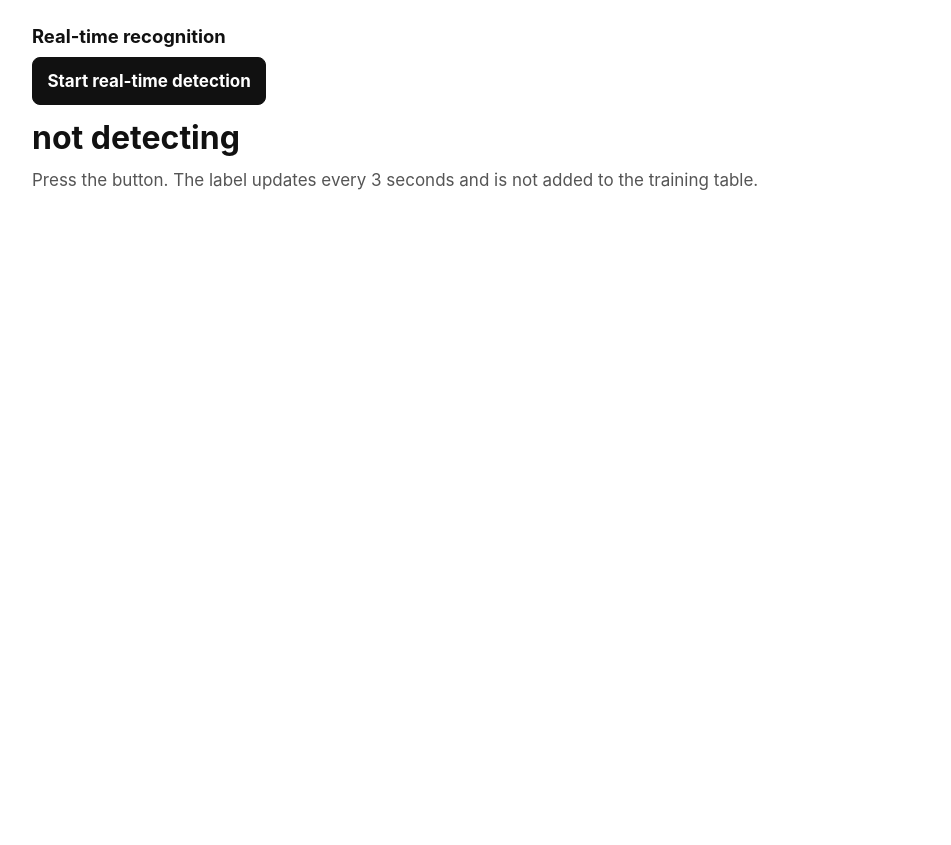
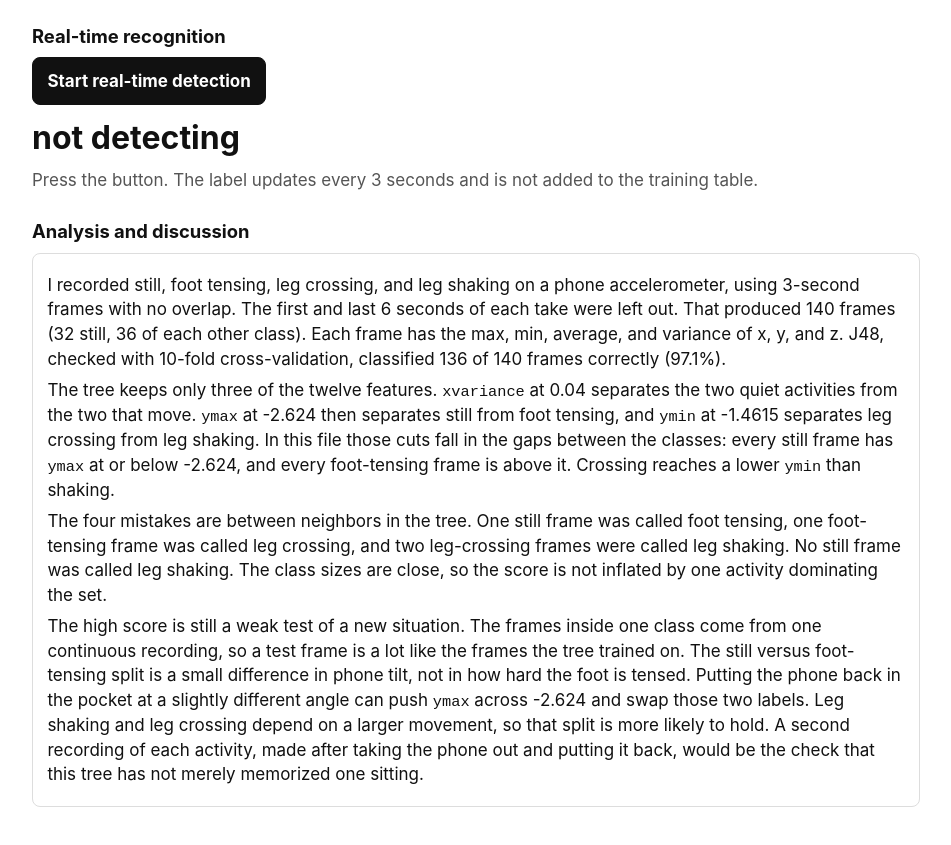
Before and after one commit to shunasokeio/SHUN_ASO, a plain HTML site: page assignment/activity.html in a window 1280 px wide. Shown: the part 1295-2140 px from the top of the page, without its empty margins (164-1115 px from the left). Before the commit the page ends 1545 px from the top, so only its background shows below. Drawn offline with Linux system fonts and the light colour scheme.

Commit message:
Add a short analysis of the J48 activity classifier.

```diff
--- a/assignment/activity.html
+++ b/assignment/activity.html
@@ -146,6 +146,11 @@
       border: 1px solid var(--line);
       border-radius: 8px;
     }
+
+    .weka code {
+      font-family: ui-monospace, "Cascadia Code", monospace;
+      font-size: 0.9em;
+    }
   </style>
 </head>
 <body>
@@ -230,6 +235,14 @@ xvariance &gt; 0.04
   <p class="activity-now" id="recognized">not detecting</p>
   <p class="hint" id="recognize-detail">Press the button. The label updates every 3 seconds and is not added to the training table.</p>
   <ul id="recognize-log"></ul>
+
+  <h2>Analysis and discussion</h2>
+  <div class="weka">
+    <p>I recorded still, foot tensing, leg crossing, and leg shaking on a phone accelerometer, using 3-second frames with no overlap. The first and last 6 seconds of each take were left out. That produced 140 frames (32 still, 36 of each other class). Each frame has the max, min, average, and variance of x, y, and z. J48, checked with 10-fold cross-validation, classified 136 of 140 frames correctly (97.1%).</p>
+    <p>The tree keeps only three of the twelve features. <code>xvariance</code> at 0.04 separates the two quiet activities from the two that move. <code>ymax</code> at -2.624 then separates still from foot tensing, and <code>ymin</code> at -1.4615 separates leg crossing from leg shaking. In this file those cuts fall in the gaps between the classes: every still frame has <code>ymax</code> at or below -2.624, and every foot-tensing frame is above it. Crossing reaches a lower <code>ymin</code> than shaking.</p>
+    <p>The four mistakes are between neighbors in the tree. One still frame was called foot tensing, one foot-tensing frame was called leg crossing, and two leg-crossing frames were called leg shaking. No still frame was called leg shaking. The class sizes are close, so the score is not inflated by one activity dominating the set.</p>
+    <p>The high score is still a weak test of a new situation. The frames inside one class come from one continuous recording, so a test frame is a lot like the frames the tree trained on. The still versus foot-tensing split is a small difference in phone tilt, not in how hard the foot is tensed. Putting the phone back in the pocket at a slightly different angle can push <code>ymax</code> across -2.624 and swap those two labels. Leg shaking and leg crossing depend on a larger movement, so that split is more likely to hold. A second recording of each activity, made after taking the phone out and putting it back, would be the check that this tree has not merely memorized one sitting.</p>
+  </div>
 
   <script>
     const WINDOW_MS = 3000;
```
